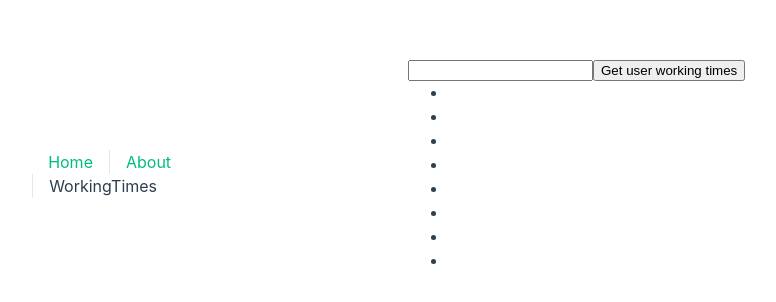
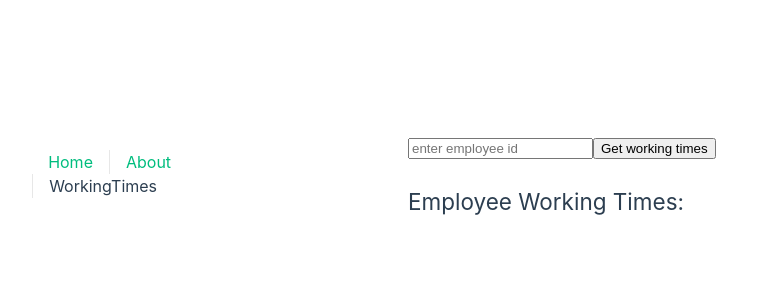
Before and after one commit to JSeccia/time_manager, a Vue app in the folder front/web/time-manager/: page /workingtimes in a window 1280 px wide. Shown: the part 234-536 px from the top of the page, without its empty margins (232-1008 px from the left). Built offline with nearby package versions, Linux system fonts and the light colour scheme.

Commit message:
adding alert if working time or user id entered isn't found

```diff
--- a/front/web/time-manager/src/components/WorkingTimes.vue
+++ b/front/web/time-manager/src/components/WorkingTimes.vue
@@ -1,14 +1,23 @@
 <template>
+  <br>
   <form @submit="getWorkingTimes">
-    <input type="text" id="get_user_working_times" v-model="userId" />
     <label for="get_user_working_times" placeholder="enter employee id"></label>
-    <input type="submit" value="Get user working times" />
+    <input
+      type="text"
+      id="get_user_working_times"
+      v-model="userId"
+      placeholder="enter employee id"
+      ref="userIdInput"
+    />
+    <input type="submit" value="Get working times" />
   </form>
-  <ul class="item" v-for="item in workingTimes" :key="item.id">
-        <li>{{item.id}}</li>
-        <li>{{item.userId}}</li>
-        <li>{{item.start}}</li>
-        <li>{{item.end}}</li>
+  <br>
+  <h2>Employee {{ currentUserId }} Working Times:</h2>
+  <ul class="WT_item" v-for="item in workingTimes" :key="item.id">
+    <p>Working Times number {{ item.id }}</p>
+    <li>Start work time: {{ item.start }}</li>
+    <li>End work time:{{ item.end }}</li>
+    <br>
   </ul>
 
 </template>
@@ -18,31 +27,34 @@
 
 export default {
   name: "WorkingTimes",
-    data()
-    {
+  data() {
+
     return {
       workingTimes: {
-          start: "",
-          end: "",
+        // userId: 0,
       },
+      currentUserId: "",
     };
   },
   methods: {
-      getWorkingTimes(e) {
-        e.preventDefault();
-        if (this.userID === null) {
-          window.alert("no id");
+    getWorkingTimes(submitNumber) {
+      submitNumber.preventDefault();
+
+      if (this.userId === "") {
+        window.alert("Please enter an employee id");
         return;
       }
       axios
         .get(`http://192.168.76.161:4000/api/working_times/${this.userId}`)
         .then((response) => {
-            // localStorage.setItem("currentUserWT", JSON.stringify(response.data.data));
-            console.log(response.data)
+          if (response.data.data.length > 0) {
             this.workingTimes = response.data.data;
-        })
+            this.currentUserId = this.$refs.userIdInput.value;
+          } else {
+            window.alert("No employer or working times found");
+          }
+        });
     },
   },
-  }
-
+};
 </script>
```
Lines whose indentation alone changed are shown as unchanged.
